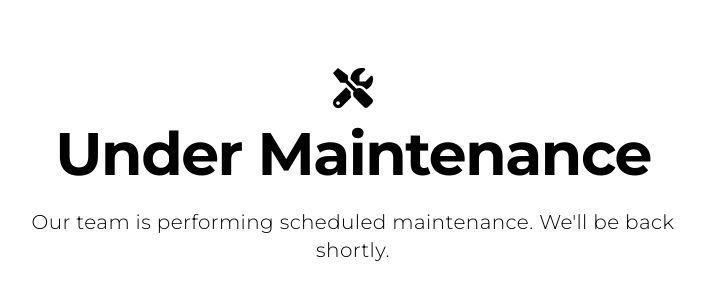
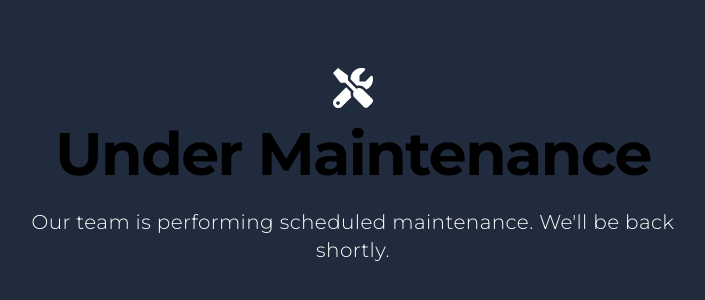
Before and after one commit to sarahsalvini/Revival-Roofing-v2, a SvelteKit app: page / in a window 1280 px wide. Shown: the part 234-534 px from the top of the page, without its empty margins (287-992 px from the left). Built offline with nearby package versions, Linux system fonts and the light colour scheme.

Commit message:
fixing maintence colors

```diff
--- a/src/routes/+page.svelte
+++ b/src/routes/+page.svelte
@@ -1,12 +1,12 @@
 <script>
 </script>
 
-<section class="bg-white dark:bg-gray-900">
+<section class="bg-navy">
 	<div
 		class="py-8 px-4 mx-auto max-w-screen-md min-h-screen text-center lg:py-16 lg:px-12 content-center"
 	>
 		<svg
-			class="mx-auto mb-4 w-10 h-10 text-gray-400"
+			class="mx-auto mb-4 w-10 h-10 text-white"
 			xmlns="http://www.w3.org/2000/svg"
 			viewBox="0 0 512 512"
 			><path
@@ -19,7 +19,7 @@
 		>
 			Under Maintenance
 		</h1>
-		<p class="font-light text-gray-500 md:text-lg xl:text-xl dark:text-gray-400">
+		<p class="font-light text-white md:text-lg xl:text-xl dark:text-gray-400">
 			Our team is performing scheduled maintenance. We'll be back shortly.
 		</p>
 	</div>
```
